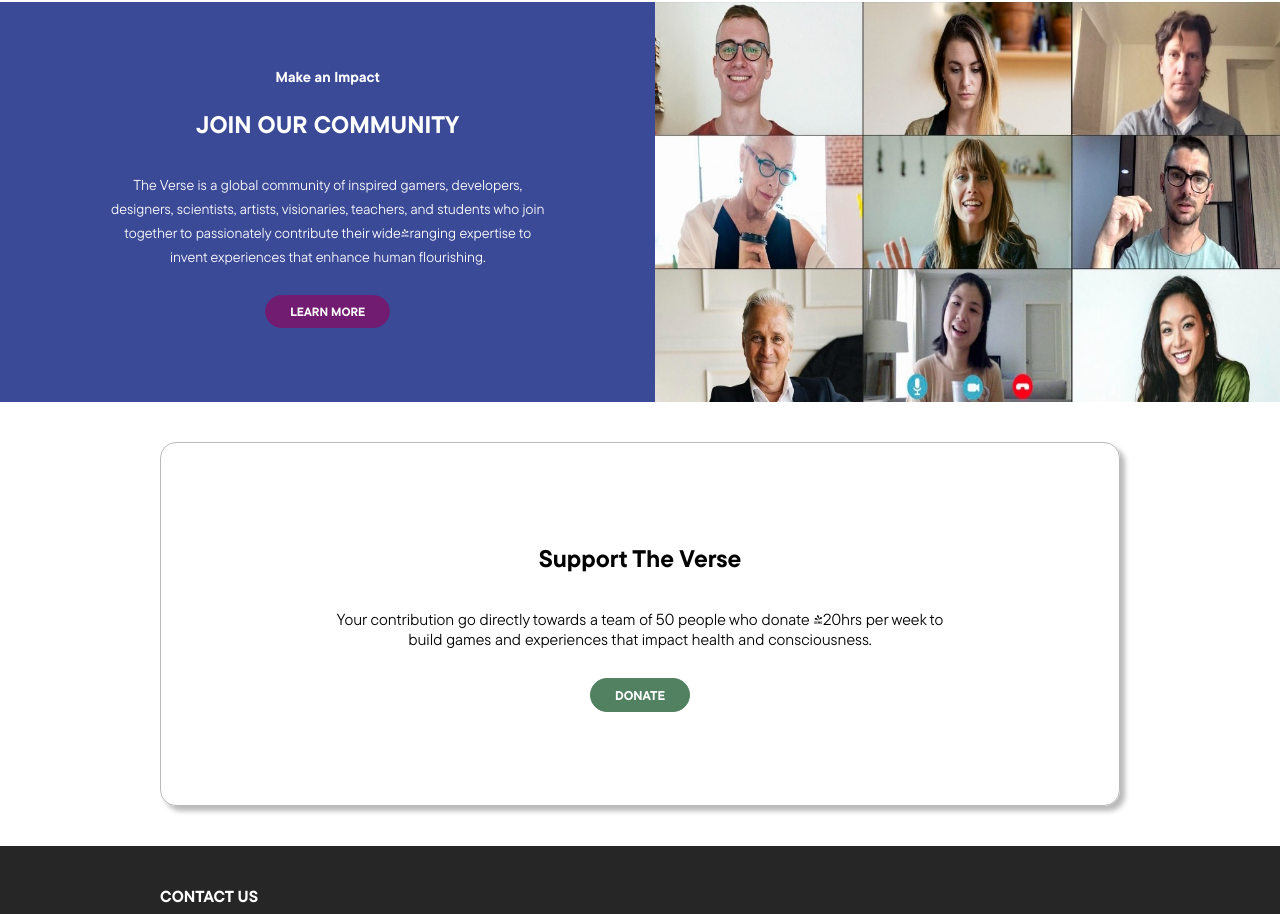
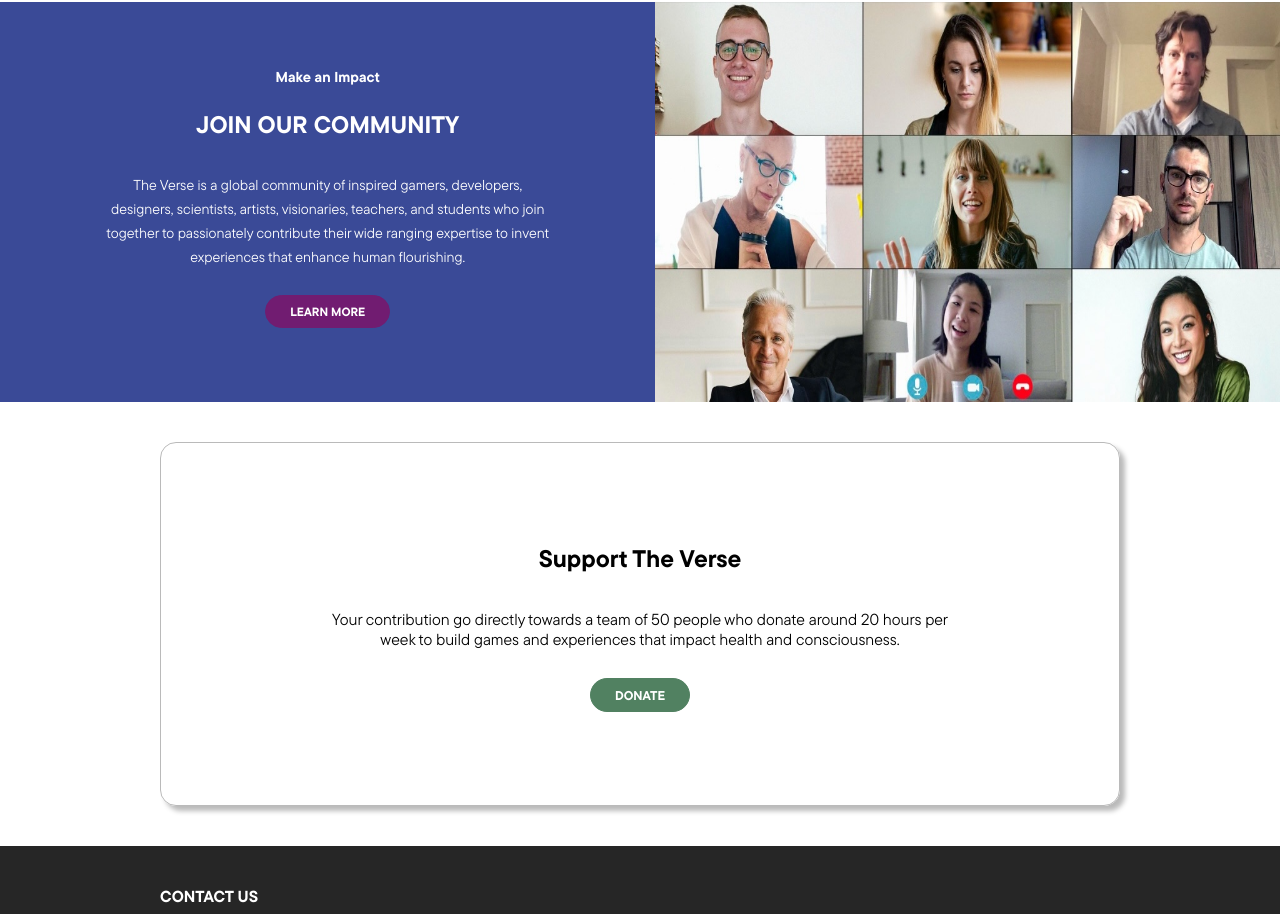
Before and after one commit to bstintheverse/theversewebdev, a React (Vite) app in the folder client/: page / in a window 1280 px wide. Shown: the part 995-1909 px from the top of the page. Built offline with nearby package versions, Linux system fonts and the light colour scheme.

Commit message:
update content of support and community sections

```diff
--- a/client/src/pages/Home/Home.tsx
+++ b/client/src/pages/Home/Home.tsx
@@ -34,7 +34,7 @@ export default function HomePage() {
                     <p className="home__community-text">
                         The Verse is a global community of inspired gamers, developers, designers,
                         scientists, artists, visionaries, teachers, and students who join together
-                        to passionately contribute their wide-ranging expertise to invent experiences
+                        to passionately contribute their wide ranging expertise to invent experiences
                         that enhance human flourishing.
                     </p>
 
@@ -59,7 +59,7 @@ export default function HomePage() {
                     </h2>
 
                     <p className="home__support-text">
-                        Your contribution go directly towards a team of 50 people who donate ~20hrs
+                        Your contribution go directly towards a team of 50 people who donate around 20 hours
                         per week to build games and experiences that impact health and consciousness.
                     </p>
 
```
